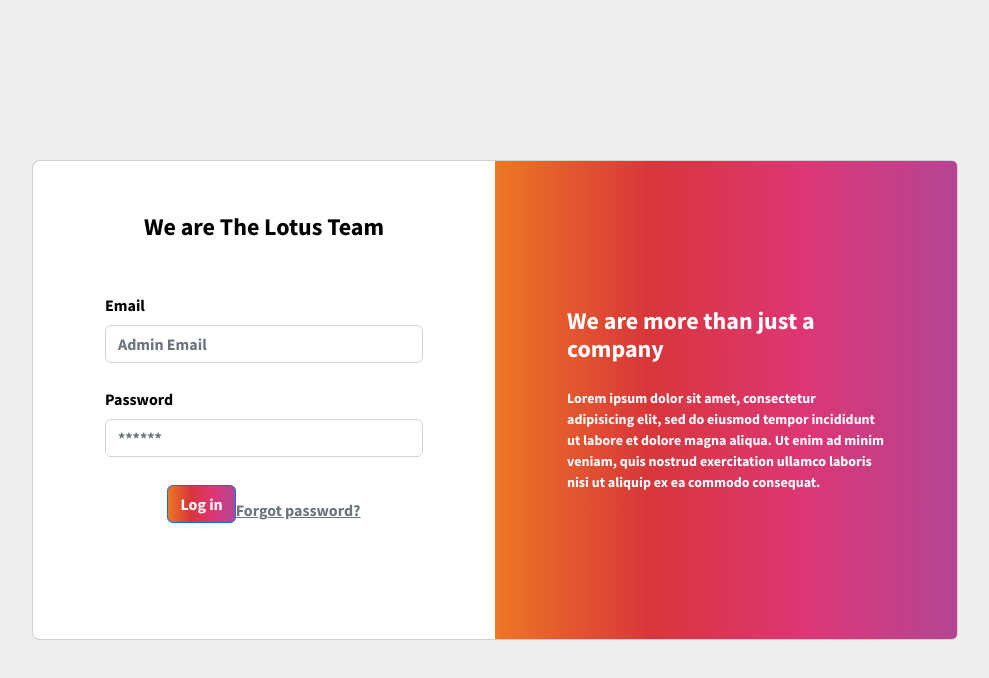
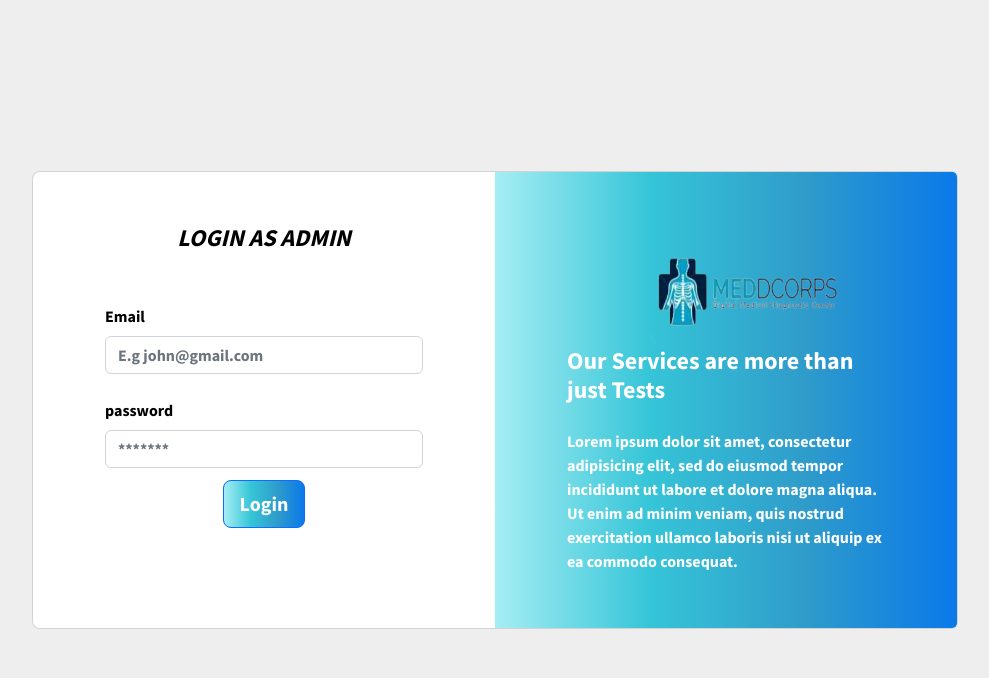
Before and after one commit to Bessonglawrence/MediCorp, a React (Create React App) app: page /login in a window 1280 px wide. Shown: the top 678 px of the page, without its empty margins (145-1134 px from the left). Built offline with nearby package versions, Linux system fonts and the light colour scheme.

Commit message:
Styled login page

```diff
--- a/src/App.css
+++ b/src/App.css
@@ -188,13 +188,13 @@ img{
 
 .gradient-custom-2 {
     /* fallback for old browsers */
-    background: #fccb90;
+    background: #90c2fc;
 
     /* Chrome 10-25, Safari 5.1-6 */
-    background: -webkit-linear-gradient(to right, #ee7724, #d8363a, #dd3675, #b44593);
+    background: -webkit-linear-gradient(to right, #a6eef4, #36c5d8, #2f9cca, #0a79e9);
 
     /* W3C, IE 10+/ Edge, Firefox 16+, Chrome 26+, Opera 12+, Safari 7+ */
-    background: linear-gradient(to right, #ee7724, #d8363a, #dd3675, #b44593);
+    background: linear-gradient(to right, #a6eef4, #36c5d8, #2f9cca, #0a79e9);
   }
 
   @media (min-width: 768px) {
--- a/src/Pages/Login/Login.js
+++ b/src/Pages/Login/Login.js
@@ -1,4 +1,12 @@
-import React from 'react'
+import React from 'react';
+import Button from 'react-bootstrap/Button';
+import Col from 'react-bootstrap/Col';
+import Form from 'react-bootstrap/Form';
+import InputGroup from 'react-bootstrap/InputGroup';
+import Row from 'react-bootstrap/Row';
+import Spinner from 'react-bootstrap/Spinner';
+import Select from 'react-select';
+import logo from '../../Images/logo.png';
 
 const Login = () => {
   return (
@@ -13,29 +21,38 @@ const Login = () => {
 
                       <div className="text-center">
 
-                        <h4 className="mt-1 mb-5 pb-1">We are The Lotus Team</h4>
+                        <h4 className="mt-1 mb-5 pb-1" style={{fontStyle: 'italic'}}>LOGIN AS ADMIN</h4>
                       </div>
 
-                      <form>
+                      <Form>
 
-                        <div className="form-outline mb-4">
-                        <label className="form-label" >Email</label>
-                          <input
-                            type="email" id="form2Example11"
-                            className="form-control"
-                            placeholder="Admin Email"
+                        <Form.Group as={Col} className="mb-4" controlId="validationCustomPhoneNumber">
+                          <Form.Label>Email</Form.Label>
+                          <Form.Control
+                              required
+                              type="email"
+                              placeholder="E.g john@gmail.com"
+                              name="email"
                           />
-                        </div>
+                          <Form.Control.Feedback>Looks good!</Form.Control.Feedback>
+                        </Form.Group>
 
-                        <div className="form-outline mb-4">
-                          <label className="form-label" >Password</label>
-                          <input type="password" id="form2Example22" className="form-control" placeholder='******'/>
-                        </div>
+                        <Form.Group as={Col} className="mb-2" controlId="validationCustomPhoneNumber">
+                          <Form.Label>password</Form.Label>
+                          <Form.Control
+                              required
+                              type="password"
+                              placeholder="*******"
+                              name="password"
+                          />
+                          <Form.Control.Feedback>Looks good!</Form.Control.Feedback>
+                        </Form.Group>
+
 
                         <div className="text-center pt-1 mb-5 pb-1">
-                          <button className="btn btn-primary btn-block fa-lg gradient-custom-2 mb-3" type="button">Log
-                            in</button>
-                          <a className="text-muted" href="#!">Forgot password?</a>
+                            <Button variant="primary" size="lg" className='gradient-custom-2 pl-6 pr-6' onClick={() => alert('Button click')}>
+                                Login
+                            </Button>
                         </div>
 
                         {/* <div className="d-flex align-items-center justify-content-center pb-4">
@@ -43,14 +60,16 @@ const Login = () => {
                           <button type="button" className="btn btn-outline-danger">Create new</button>
                         </div> */}
 
-                      </form>
+                      </Form>
 
                     </div>
                   </div>
                   <div className="col-lg-6 d-flex align-items-center gradient-custom-2">
                     <div className="text-white px-3 py-4 p-md-5 mx-md-4">
-                      <h4 className="mb-4">We are more than just a company</h4>
-                      <p className="small mb-0">Lorem ipsum dolor sit amet, consectetur adipisicing elit, sed do eiusmod
+                    <img src={logo}
+                    style={{width: 205, height: 120 }}alt="logo" />
+                      <h4 className="mb-4">Our Services are more than just Tests</h4>
+                      <p className="medium mb-0">Lorem ipsum dolor sit amet, consectetur adipisicing elit, sed do eiusmod
                         tempor incididunt ut labore et dolore magna aliqua. Ut enim ad minim veniam, quis nostrud
                         exercitation ullamco laboris nisi ut aliquip ex ea commodo consequat.</p>
                     </div>
```
